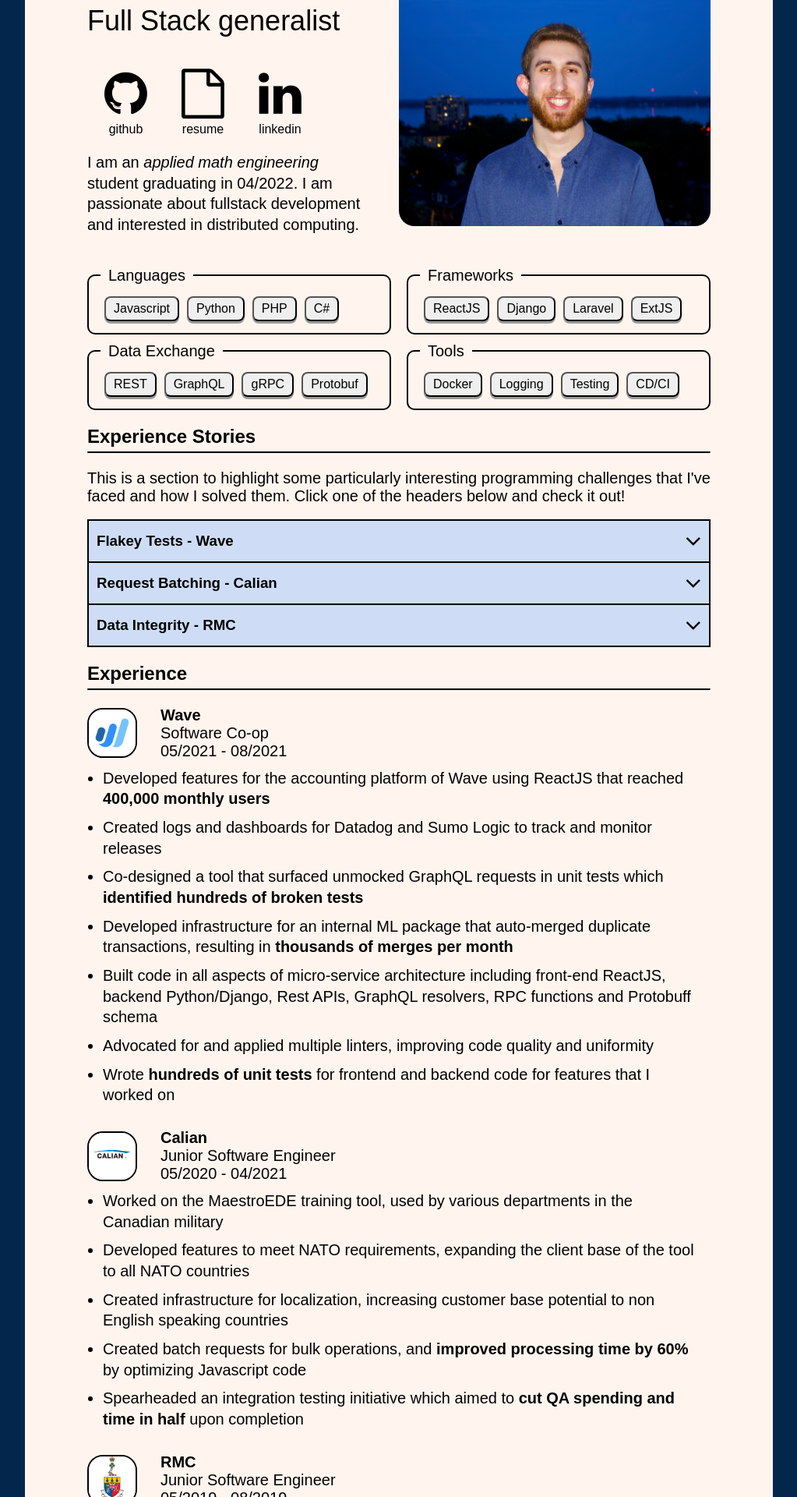
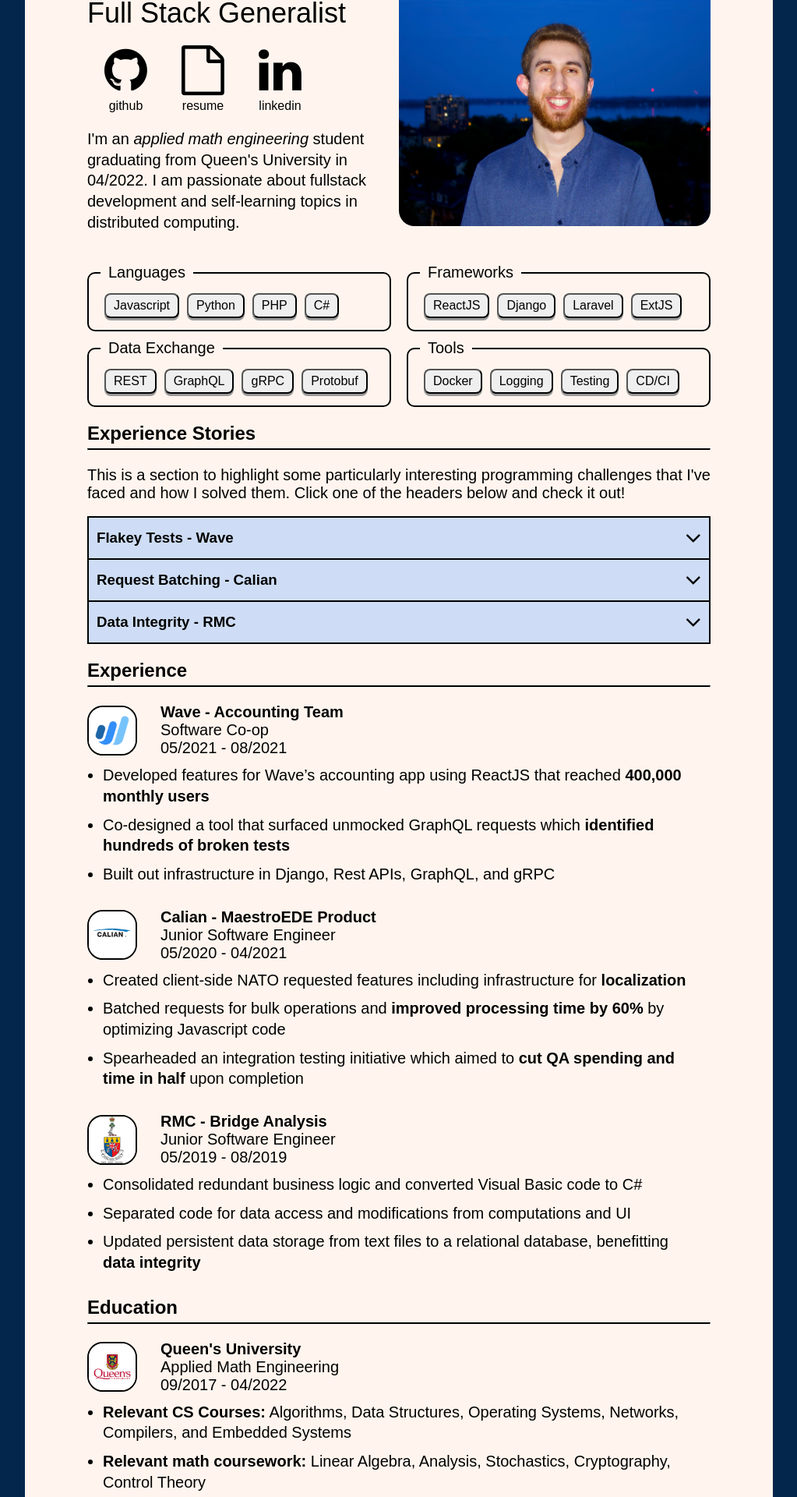
Before and after one commit to edan-parker/personal-site, a React (Create React App) app: page / in a window 1280 px wide. Shown: the part 163-2083 px from the top of the page at 78% size, without its empty margins (128-1151 px from the left). Built offline with nearby package versions, Linux system fonts and the light colour scheme.

Commit message:
Made some type changes, added new resume version (#14)

```diff
--- a/src/common/data/resumeData.json
+++ b/src/common/data/resumeData.json
@@ -4,8 +4,8 @@
       "companyName": "Queen's University",
       "jobRole": "Applied Math Engineering",
       "description": [
-        "CS courses include algorithms, data structures, operating systems, networks, compilers and embedded systems",
-        "Math courses include linear algebra, stochastics, analysis, control theory"
+        "<b>Relevant CS Courses:</b> Algorithms, Data Structures, Operating Systems, Networks, Compilers, and Embedded Systems",
+        "<b>Relevant math coursework:</b> Linear Algebra, Analysis, Stochastics, Cryptography, Control Theory"
       ],
       "startDate": "09/2017",
       "endDate": "04/2022"
@@ -14,15 +14,12 @@
   "work": [
     {
       "companyName": "Wave",
+      "companyTeam": "Accounting Team",
       "jobRole": "Software Co-op",
       "description": [
-        "Developed features for the accounting platform of Wave using ReactJS that reached <b>400,000 monthly users</b>",
-        "Created logs and dashboards for Datadog and Sumo Logic to track and monitor releases",
-        "Co-designed a tool that surfaced unmocked GraphQL requests in unit tests which <b>identified hundreds of broken tests</b>",
-        "Developed infrastructure for an internal ML package that auto-merged duplicate transactions, resulting in <b>thousands of merges per month</b>",
-        "Built code in all aspects of micro-service architecture including front-end ReactJS, backend Python/Django, Rest APIs, GraphQL resolvers, RPC functions and Protobuff schema",
-        "Advocated for and applied multiple linters, improving code quality and uniformity",
-        "Wrote <b>hundreds of unit tests</b> for frontend and backend code for features that I worked on"
+        "Developed features for Wave’s accounting app using ReactJS that reached  <b>400,000 monthly users</b>",
+        "Co-designed a tool that surfaced unmocked GraphQL requests which <b>identified hundreds of broken tests</b>",
+        "Built out infrastructure in Django, Rest APIs, GraphQL, and gRPC"
       ],
       "startDate": "05/2021",
       "endDate": "08/2021"
@@ -30,11 +27,10 @@
     {
       "companyName": "Calian",
       "jobRole": "Junior Software Engineer",
+      "companyTeam": "MaestroEDE Product",
       "description": [
-        "Worked on the MaestroEDE training tool, used by various departments in the Canadian military",
-        "Developed features to meet NATO requirements, expanding the client base of the tool to all NATO countries",
-        "Created infrastructure for localization, increasing customer base potential to non English speaking countries",
-        "Created batch requests for bulk operations, and <b>improved processing time by 60%</b> by optimizing Javascript code",
+        "Created client-side NATO requested features including infrastructure for <b>localization</b>",
+        "Batched requests for bulk operations and <b>improved processing time by 60%</b> by optimizing Javascript code",
         "Spearheaded an integration testing initiative which aimed to <b>cut QA spending and time in half</b> upon completion"
       ],
       "startDate": "05/2020",
@@ -43,11 +39,11 @@
     {
       "companyName": "RMC",
       "jobRole": "Junior Software Engineer",
+      "companyTeam": "Bridge Analysis",
       "description": [
-        "Worked on a structural analysis suite of programs for bridges in military applications",
-        "Focused on consolidating redundant code, converting Visual Basic code to C#",
+        "Consolidated redundant business logic and converted Visual Basic code to C#",
         "Separated code for data access and modifications from computations and UI",
-        "Updated data storage method from text files to a relational database, benefitting <b>data integrity</b>"
+        "Updated persistent data storage from text files to a relational database, benefitting <b>data integrity</b>"
       ],
       "startDate": "05/2019",
       "endDate": "08/2019"
--- a/src/components/Bio/Bio.scss
+++ b/src/components/Bio/Bio.scss
@@ -11,13 +11,13 @@
     h1 {
       font-size: 60px;
       font-weight: 400;
-      margin-bottom: 20px;
+      margin-bottom: 10px;
     }
 
     h2 {
       font-size: 36px;
       font-weight: 400;
-      margin-bottom: 40px;
+      margin-bottom: 20px;
     }
 
     .icon-set {
--- a/src/components/Bio/index.tsx
+++ b/src/components/Bio/index.tsx
@@ -17,15 +17,16 @@ const Bio = () => {
       />
       <div className={"bio"}>
         <h1>Edan Parker</h1>
-        <h2>Full Stack generalist</h2>
+        <h2>Full Stack Generalist</h2>
         <IconSet />
         <div className={"bio-text"}>
-          I am an{" "}
+          I'm an{" "}
           <em onClick={handleLinkClick} className="text-link">
             applied math engineering
           </em>{" "}
-          student graduating in 04/2022. I am passionate about fullstack
-          development and interested in distributed computing.
+          student graduating from Queen's University in 04/2022. I am passionate
+          about fullstack development and self-learning topics in distributed
+          computing.
         </div>
       </div>
     </div>
--- a/src/components/Resume/ResumeItem.tsx
+++ b/src/components/Resume/ResumeItem.tsx
@@ -1,9 +1,11 @@
 import parse from "html-react-parser";
 import DOMPurify from "dompurify";
+import { useMediaQuery } from "react-responsive";
 
 interface IProps {
   logo: string;
   companyName: string;
+  companyTeam?: string;
   jobRole: string;
   startDate: string;
   endDate: string;
@@ -11,14 +13,30 @@ interface IProps {
 }
 
 const ResumeItem = (props: IProps) => {
-  const { logo, companyName, jobRole, description, startDate, endDate } = props;
+  const {
+    logo,
+    companyName,
+    companyTeam,
+    jobRole,
+    description,
+    startDate,
+    endDate,
+  } = props;
+
+  const isMobile = useMediaQuery({ query: "(max-width: 599px)" });
+
+  const companyNameText =
+    companyTeam && !isMobile ? companyName + " - " + companyTeam : companyName;
 
   return (
     <div>
       <div className={"header"}>
         <img className={"company-logo"} src={logo} alt={companyName} />
         <div className={"company-info"}>
-          <div className={"company-name"}>{companyName}</div>
+          <div className={"company-name"}>{companyNameText}</div>
+          {companyTeam && isMobile && (
+            <div className={"company-name"}>{companyTeam}</div>
+          )}
           <div>{jobRole}</div>
           <div className={"employment-date"}>{startDate + " - " + endDate}</div>
         </div>
--- a/src/components/Resume/index.tsx
+++ b/src/components/Resume/index.tsx
@@ -26,6 +26,7 @@ const Resume = () => {
           <ResumeItem
             logo={logoMap[resumeItem.companyName]}
             companyName={resumeItem.companyName}
+            companyTeam={resumeItem?.companyTeam}
             jobRole={resumeItem.jobRole}
             description={resumeItem.description}
             startDate={resumeItem.startDate}
```
Also changed, not shown: 1 other file (tests, documents, lock files or other folders).
